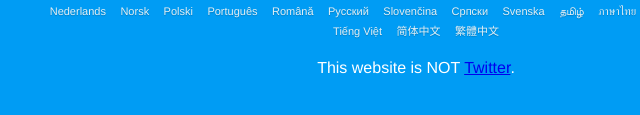
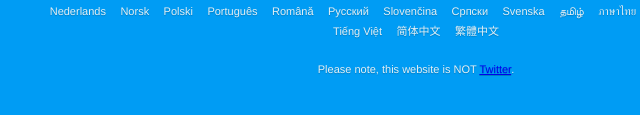
Before and after one commit to 11mins/sorry, a plain HTML site: page index.html in a window 1280 px wide. Shown: the part 283-398 px from the top of the page, 224-864 px from the left. Drawn offline with Linux system fonts and the light colour scheme.

Commit message:
Update index.html

```diff
--- a/index.html
+++ b/index.html
@@ -131,7 +131,7 @@
 
               <li>繁體中文</li>
 		<br><br>
-		This website is NOT <a href="https://twitter.com" target="self"> Twitter</a>.
+		<li>Please note, this website is NOT <a href="https://twitter.com" target="self"> Twitter</a>.</li>
 
           </ul>
       </div></div>
```
